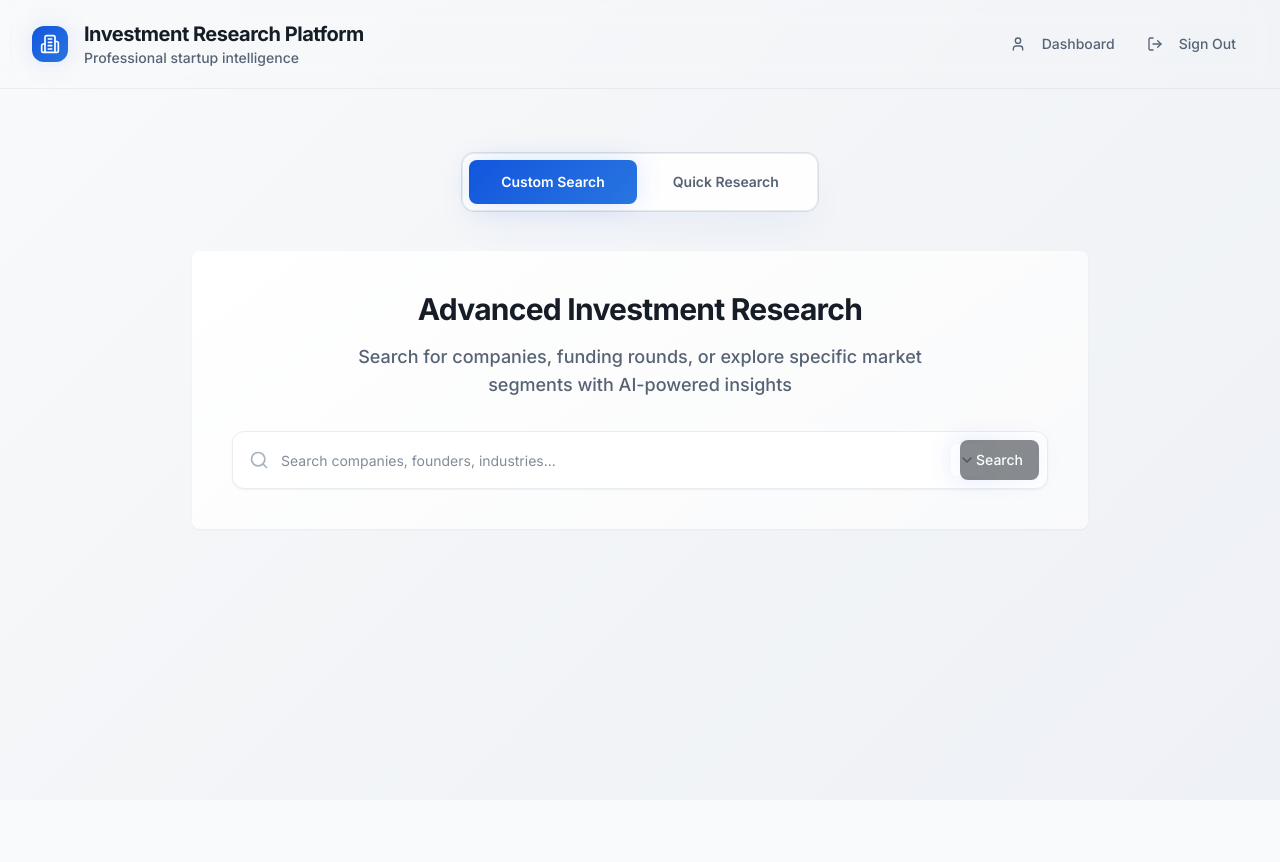
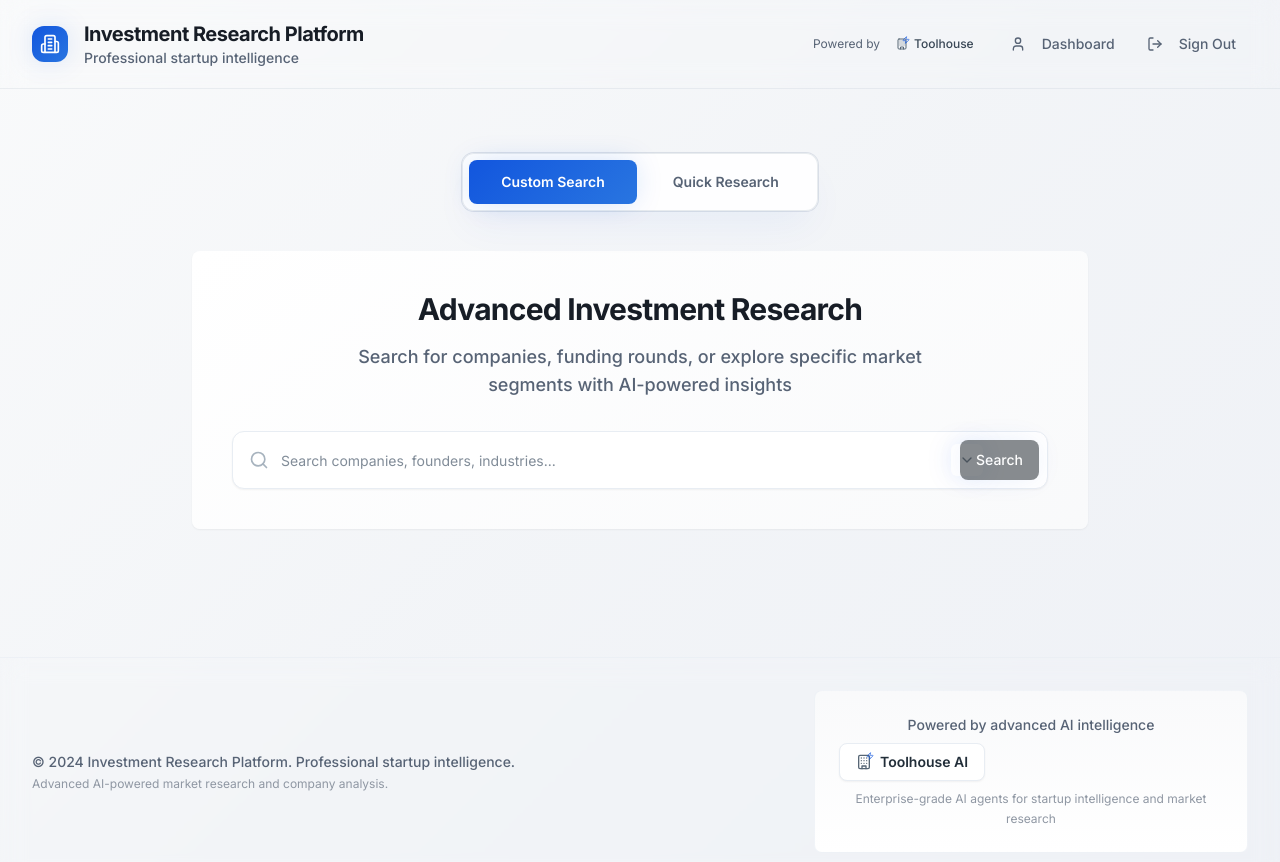
Before and after one commit to homanmirgolbabaee/b2b-insight-finder-56, a React (Vite) app: page / in a window 1280 px wide. Shown: the top 862 px of the page. Before the commit the page ends 800 px from the top, so only its background shows below. Built offline with nearby package versions, Linux system fonts and the light colour scheme; the HTML template or start-up script is replaced by a standard one.

Commit message:
Add Toolhouse branding

```diff
--- a/src/components/InvestmentSummary.tsx
+++ b/src/components/InvestmentSummary.tsx
@@ -1,4 +1,4 @@
-import { TrendingUp, DollarSign, Building2, Download, Bookmark, Share2 } from "lucide-react";
+import { TrendingUp, DollarSign, Building2, Download, Bookmark, Share2, Zap } from "lucide-react";
 import { Button } from "@/components/ui/button";
 
 interface Company {
@@ -119,7 +119,8 @@ export function InvestmentSummary({ companies }: InvestmentSummaryProps) {
         )}
       </div>
 
-      <div className="flex items-center gap-2">
+      <div className="flex flex-col sm:flex-row items-start sm:items-center justify-between gap-4">
+        <div className="flex flex-wrap items-center gap-2">
           <Button variant="outline" size="sm" className="h-9 bg-white border-neutral-300 hover:bg-neutral-50 hover:border-neutral-400">
             <Download className="h-4 w-4 mr-2" />
             Export Data
@@ -133,6 +134,23 @@ export function InvestmentSummary({ companies }: InvestmentSummaryProps) {
             Share Results
           </Button>
         </div>
+
+        <div className="flex items-center gap-2 px-3 py-2 bg-gradient-subtle rounded-lg border border-neutral-200/60">
+          <div className="flex items-center gap-1.5">
+            <div className="relative">
+              <Building2 className="h-3 w-3 text-neutral-600" />
+              <Zap className="h-1.5 w-1.5 text-brand-primary absolute -top-0.5 -right-0.5" />
+            </div>
+            <span className="text-xs text-neutral-600 font-medium">AI-Powered by</span>
+          </div>
+          <button
+            onClick={() => window.open("https://toolhouse.ai", "_blank", "noopener,noreferrer")}
+            className="text-xs font-semibold text-brand-primary hover:text-brand-primary/80 transition-colors"
+          >
+            Toolhouse
+          </button>
+        </div>
+      </div>
     </div>
   );
 }
--- /dev/null
+++ b/src/components/ToolhouseBranding.tsx
@@ -0,0 +1,93 @@
+import { Building, Zap } from "lucide-react";
+
+interface ToolhouseBrandingProps {
+  variant?: "header" | "footer" | "inline";
+  size?: "sm" | "md" | "lg";
+}
+
+export const ToolhouseBranding = ({ variant = "footer", size = "md" }: ToolhouseBrandingProps) => {
+  const openToolhouse = () => {
+    window.open("https://toolhouse.ai", "_blank", "noopener,noreferrer");
+  };
+
+  if (variant === "header") {
+    return (
+      <div className="flex items-center gap-2 text-xs text-text-secondary">
+        <span className="hidden sm:inline">Powered by</span>
+        <button
+          onClick={openToolhouse}
+          className="flex items-center gap-1.5 px-2 py-1 rounded-md hover:bg-neutral-100/80 transition-colors group"
+        >
+          <div className="relative">
+            <Building className="h-3 w-3 text-neutral-600 group-hover:text-brand-primary transition-colors" />
+            <Zap className="h-2 w-2 text-brand-primary absolute -top-0.5 -right-0.5" />
+          </div>
+          <span className="font-medium text-neutral-700 group-hover:text-brand-primary transition-colors">
+            Toolhouse
+          </span>
+        </button>
+      </div>
+    );
+  }
+
+  if (variant === "inline") {
+    return (
+      <button
+        onClick={openToolhouse}
+        className="inline-flex items-center gap-1.5 px-2 py-1 text-xs rounded-md hover:bg-neutral-100/50 transition-colors group"
+      >
+        <div className="relative">
+          <Building className="h-3 w-3 text-neutral-500 group-hover:text-brand-primary transition-colors" />
+          <Zap className="h-1.5 w-1.5 text-brand-primary absolute -top-0.5 -right-0.5" />
+        </div>
+        <span className="text-neutral-600 group-hover:text-brand-primary transition-colors font-medium">
+          Toolhouse AI
+        </span>
+      </button>
+    );
+  }
+
+  // Footer variant
+  const sizeClasses = {
+    sm: "text-xs",
+    md: "text-sm",
+    lg: "text-base"
+  };
+
+  const iconSizes = {
+    sm: "h-3 w-3",
+    md: "h-4 w-4",
+    lg: "h-5 w-5"
+  };
+
+  const zapSizes = {
+    sm: "h-1.5 w-1.5",
+    md: "h-2 w-2",
+    lg: "h-2.5 w-2.5"
+  };
+
+  return (
+    <div className="flex flex-col items-center gap-3 p-6 bg-gradient-subtle rounded-lg border border-neutral-200/60">
+      <div className="text-center space-y-2">
+        <p className={`${sizeClasses[size]} text-text-secondary font-medium`}>
+          Powered by advanced AI intelligence
+        </p>
+        <button
+          onClick={openToolhouse}
+          className="group flex items-center gap-2 px-4 py-2 bg-white rounded-lg border border-neutral-200 shadow-sm hover:shadow-md hover:border-brand-primary/30 transition-all duration-200"
+        >
+          <div className="relative">
+            <Building className={`${iconSizes[size]} text-neutral-600 group-hover:text-brand-primary transition-colors`} />
+            <Zap className={`${zapSizes[size]} text-brand-primary absolute -top-0.5 -right-0.5`} />
+          </div>
+          <span className={`${sizeClasses[size]} font-semibold text-neutral-800 group-hover:text-brand-primary transition-colors`}>
+            Toolhouse AI
+          </span>
+        </button>
+        <p className="text-xs text-text-tertiary max-w-sm mx-auto leading-relaxed">
+          Enterprise-grade AI agents for startup intelligence and market research
+        </p>
+      </div>
+    </div>
+  );
+};
--- a/src/components/UserDashboard.tsx
+++ b/src/components/UserDashboard.tsx
@@ -4,6 +4,7 @@ import { Button } from "@/components/ui/button";
 import { Card } from "@/components/ui/card";
 import { Badge } from "@/components/ui/badge";
 import { Separator } from "@/components/ui/separator";
+import { ToolhouseBranding } from "@/components/ToolhouseBranding";
 import {
   User,
   Settings,
@@ -314,10 +315,21 @@ export const UserDashboard = ({ onClose }: UserDashboardProps) => {
 
             {/* Placeholder for settings tab */}
             {activeTab === "settings" && (
-              <Card className="p-4 lg:p-6 bg-gradient-card shadow-card">
-                <h3 className="text-base lg:text-lg font-semibold text-text-primary mb-4">Settings</h3>
-                <p className="text-text-secondary">Settings panel coming soon...</p>
-              </Card>
+              <div className="space-y-6">
+                <Card className="p-4 lg:p-6 bg-gradient-card shadow-card">
+                  <h3 className="text-base lg:text-lg font-semibold text-text-primary mb-4">Settings</h3>
+                  <p className="text-text-secondary">Settings panel coming soon...</p>
+                </Card>
+
+                <Card className="p-4 lg:p-6 bg-gradient-card shadow-card">
+                  <h3 className="text-base lg:text-lg font-semibold text-text-primary mb-4">AI Backend</h3>
+                  <ToolhouseBranding variant="inline" />
+                  <p className="text-xs text-text-tertiary mt-3 leading-relaxed">
+                    This platform is powered by Toolhouse AI's advanced agent infrastructure,
+                    providing enterprise-grade startup intelligence and market research capabilities.
+                  </p>
+                </Card>
+              </div>
             )}
           </div>
         </div>
--- a/src/pages/Index.tsx
+++ b/src/pages/Index.tsx
@@ -8,6 +8,7 @@ import { LoadingSpinner } from "@/components/LoadingSpinner";
 import { CompanyDetailPanel } from "@/components/CompanyDetailPanel";
 import { InvestmentFilters } from "@/components/InvestmentFilters";
 import { UserDashboard } from "@/components/UserDashboard";
+import { ToolhouseBranding } from "@/components/ToolhouseBranding";
 import { useCompanySearch } from "@/hooks/useCompanySearch";
 import { Button } from "@/components/ui/button";
 import { Card } from "@/components/ui/card";
@@ -92,6 +93,8 @@ const Index = () => {
                 <p className="text-xs sm:text-sm text-text-secondary font-medium hidden sm:block">Professional startup intelligence</p>
               </div>
             </div>
+            <div className="flex items-center gap-2 sm:gap-4">
+              <ToolhouseBranding variant="header" />
               <div className="flex items-center space-x-1 sm:space-x-2 flex-shrink-0">
                 <Button
                   variant="ghost"
@@ -110,6 +113,7 @@ const Index = () => {
                   <LogOut className="h-3 w-3 sm:h-4 sm:w-4 sm:mr-2" />
                   <span className="hidden sm:inline">Sign Out</span>
                 </Button>
+              </div>
             </div>
           </div>
         </div>
@@ -226,6 +230,23 @@ const Index = () => {
         </div>
       </div>
 
+      {/* Professional Footer with Toolhouse Branding */}
+      <footer className="border-t border-neutral-200/60 bg-surface/98 backdrop-blur-md mt-16">
+        <div className="container-max section-padding py-8">
+          <div className="flex flex-col lg:flex-row items-center justify-between gap-6">
+            <div className="text-center lg:text-left">
+              <p className="text-sm text-text-secondary font-medium">
+                © 2024 Investment Research Platform. Professional startup intelligence.
+              </p>
+              <p className="text-xs text-text-tertiary mt-1">
+                Advanced AI-powered market research and company analysis.
+              </p>
+            </div>
+            <ToolhouseBranding variant="footer" size="md" />
+          </div>
+        </div>
+      </footer>
+
       {/* Company Detail Panel */}
       {selectedCompany && (
         <CompanyDetailPanel
```
Lines whose indentation alone changed are shown as unchanged.
